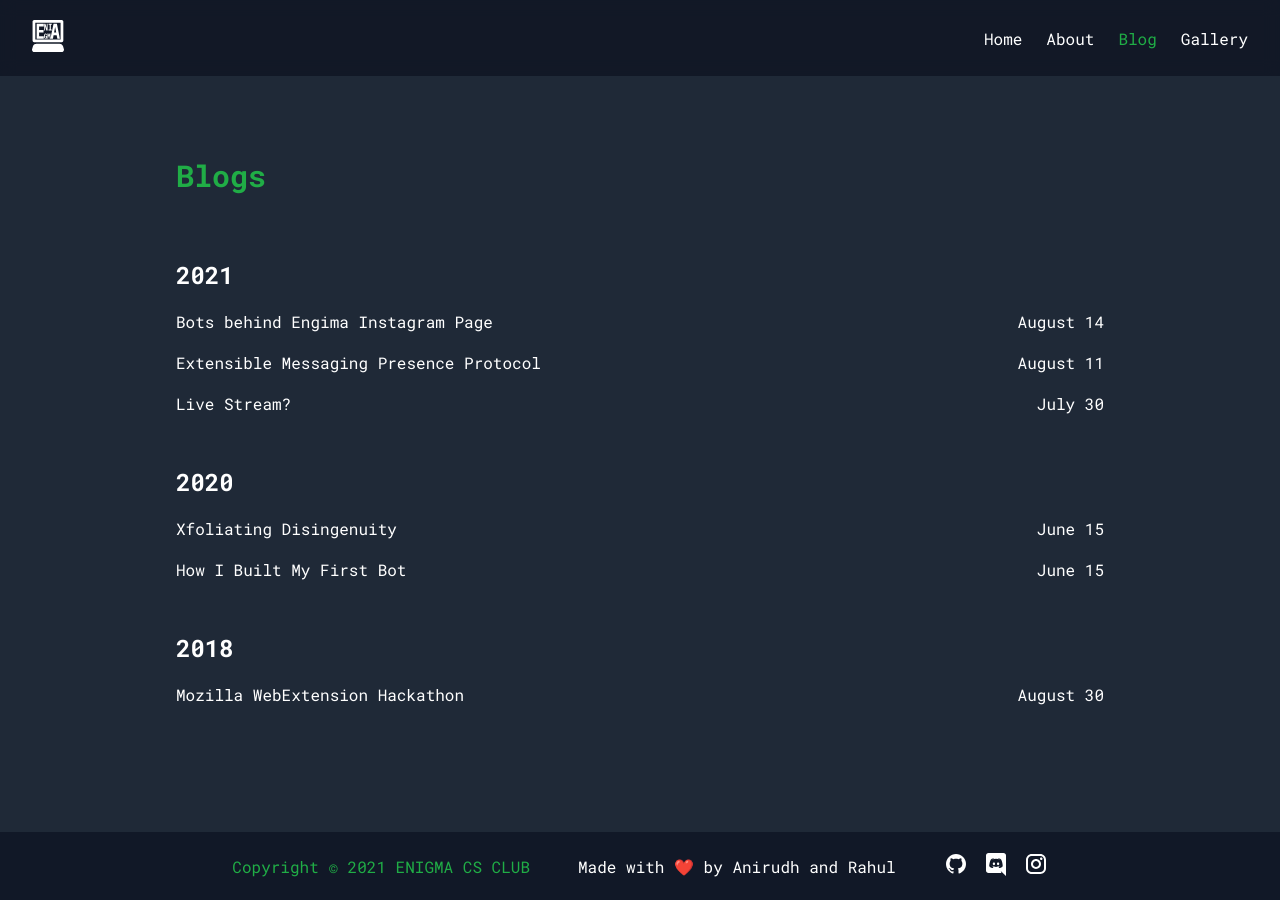
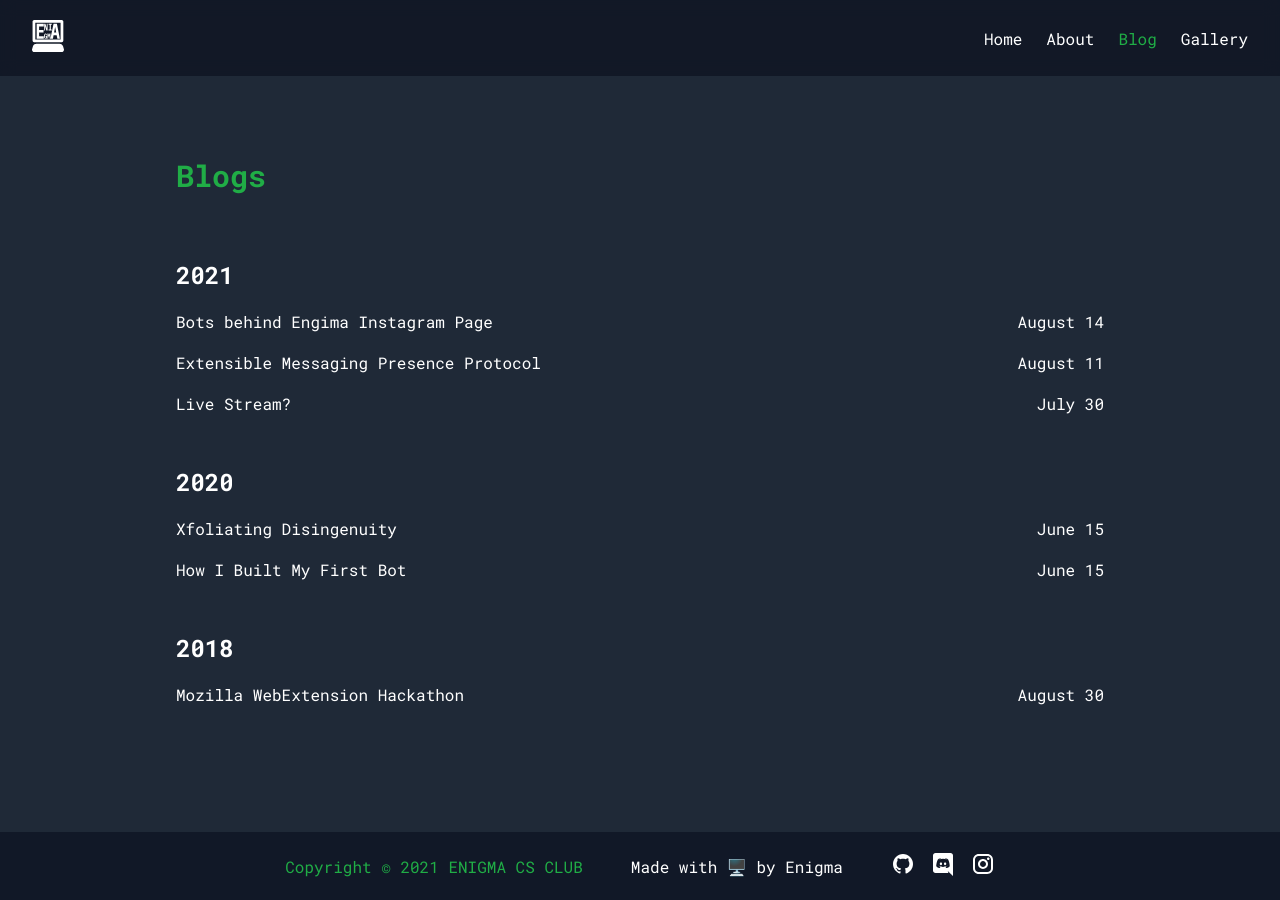
Before and after one commit to MU-Enigma/blogs, a Jekyll site: the page built from index.markdown, in a window 1280 px wide. Built offline with Jekyll 4.4.1, drawn with Linux system fonts in a browser that asks for light colours.

Commit message:
Update navlinks
Signed-off-by: Androbuddy <anirudhchimpidi8@gmail.com>

```diff
--- a/_includes/footer.html
+++ b/_includes/footer.html
@@ -59,7 +59,7 @@
       </li>
     </a> -->
     <li class="text-accent">Copyright © 2021 ENIGMA CS CLUB</li>
-    <li>Made with ❤️ by Anirudh and Rahul</li>
+    <li>Made with 🖥️ by Enigma</li>
     <li>
       <div class="social-icons">
         <a href="https://github.com/mec-enigma">
--- a/_includes/navbar.html
+++ b/_includes/navbar.html
@@ -86,10 +86,10 @@
   <ul class="nav">
     <li><a href="https://mu-enigma.github.io" class="home-back">Back Home</a></li>
     <li><a href="https://mu-enigma.github.io" class="home">Home</a></li>
-    <li><a href="https://mu-enigma.github.io/about.html" class="about">About</a></li>
+    <li><a href="https://mu-enigma.github.io/about/" class="about">About</a></li>
     <li><a href="/blogs" class="text-accent blog">Blog</a></li>
     <!-- <li><a href="https://mec-enigma.github.io/projects.html" class="projects">Projects</a></li>
     <li><a href="https://mec-enigma.github.io/events.html" class="events">Events</a></li> -->
-    <li><a href="https://mu-enigma.github.io/gallery.html" class="gallery">Gallery</a></li>
+    <li><a href="https://mu-enigma.github.io/gallery/" class="gallery">Gallery</a></li>
   </ul>
 </header>
```
